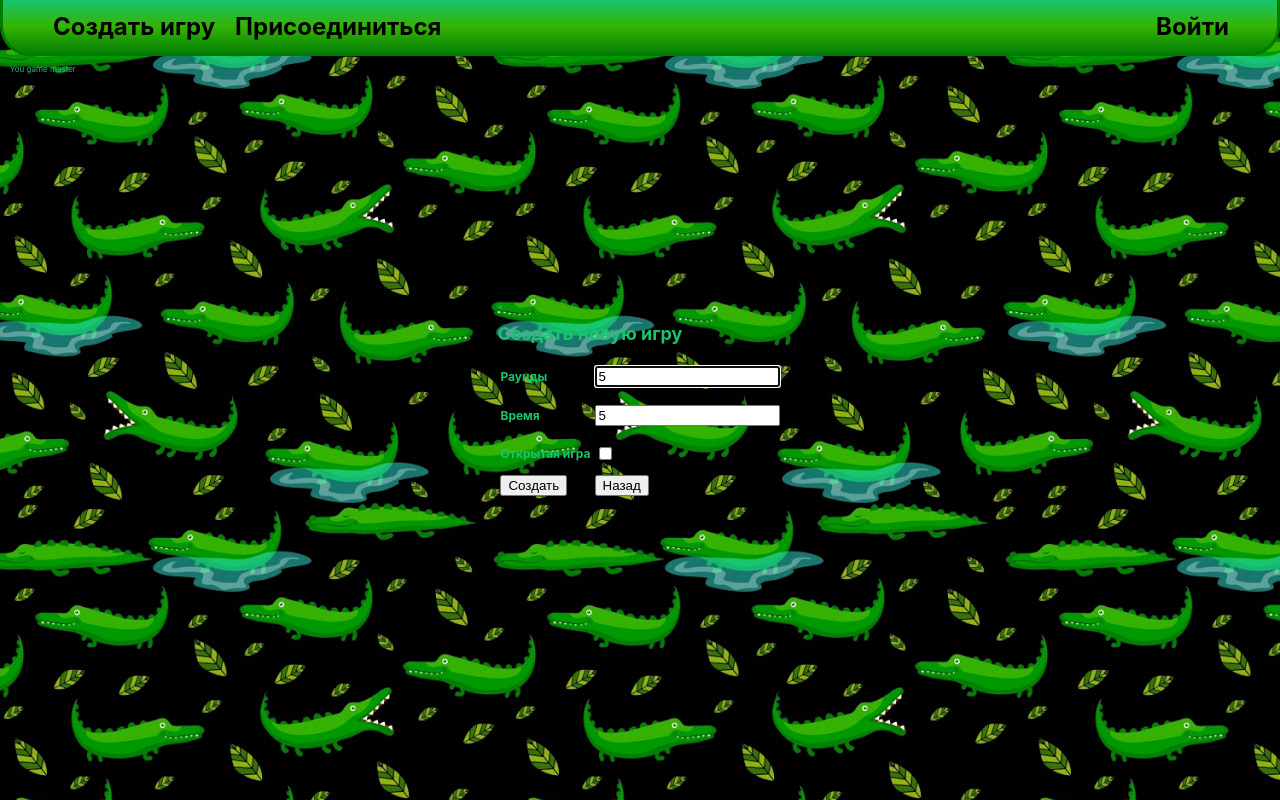
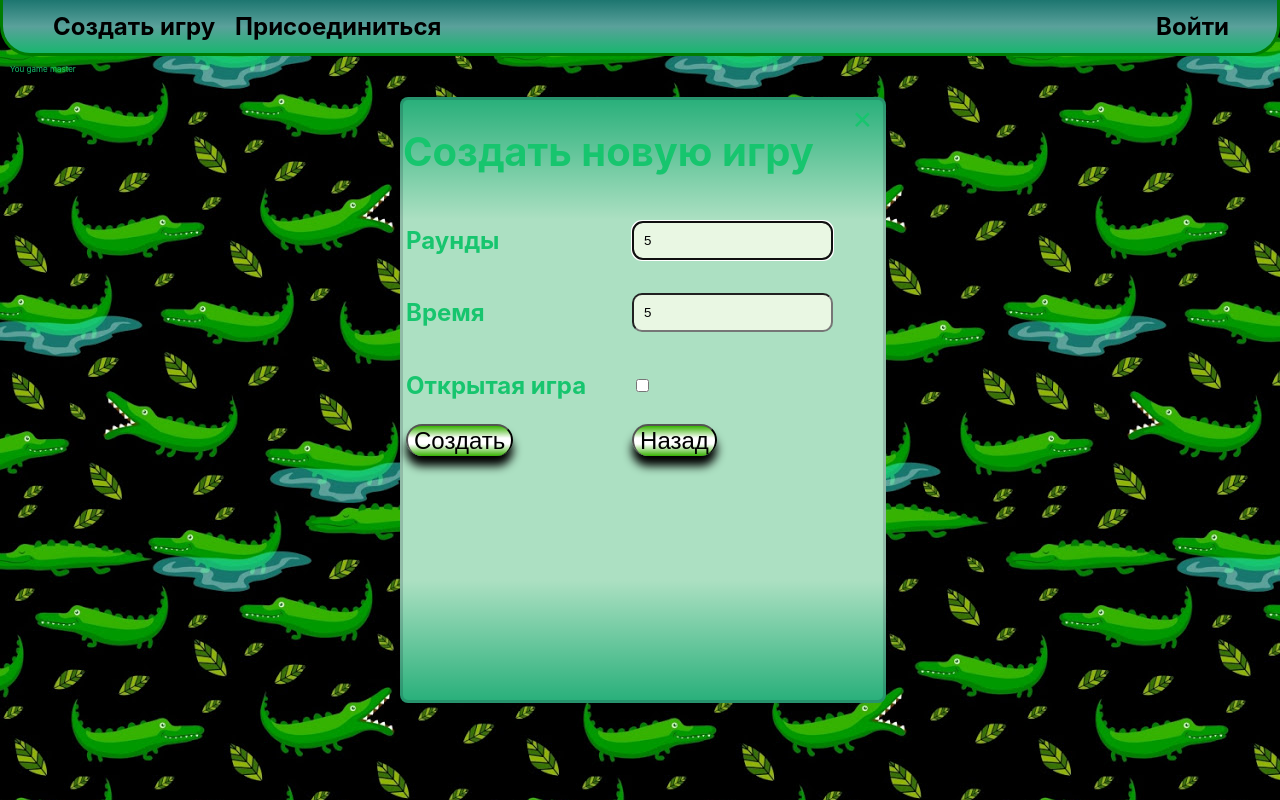
Before and after one commit to denrus99/project, a React (Create React App) app in the folder Crocodile/ClientApp/: page /GameMaster in a window 1280 px wide. Both pictures are taken after a click on the element "Создать игру". Built offline with nearby package versions, Linux system fonts and the light colour scheme.

Commit message:
Some new design

```diff
--- a/Crocodile/ClientApp/src/Components/Chat.js
+++ b/Crocodile/ClientApp/src/Components/Chat.js
@@ -92,7 +92,7 @@ export class Chat extends Component {
 
     render() {
         return (
-            <div style={{width: '20%'}}>
+            <div className="right-panel" style={{width: '20%'}}>
                 <div style={{display:'flex',flexDirection:"row"}}>
                     <div style={{margin:" 0 20px",textAlign: 'left'}}>
                         <h1>GameMaster : {Cookies.get("master")} </h1>
--- a/Crocodile/ClientApp/src/Components/GameComponent.js
+++ b/Crocodile/ClientApp/src/Components/GameComponent.js
@@ -165,7 +165,7 @@ class PaintArea extends Component {
                 <canvas ref={this.canvasRef} className="mainCanvas" onMouseOut={this.mouseOut}
                         onMouseDown={this.mouseDown}
                         onMouseUp={this.mouseOut} onMouseMove={this.moveMouse}
-                        style={{height: '640px', width: '1176px'}}/>
+                        style={{height: 'calc(100% - 1em)', width: '1176px'}}/>
             </div>
         );
     }
--- a/Crocodile/ClientApp/src/Components/HeaderComponent.js
+++ b/Crocodile/ClientApp/src/Components/HeaderComponent.js
@@ -128,14 +128,15 @@ export class HeaderComponent extends Component {
     }
 
     render() {
-        let fLink = <Popup modal trigger={<h1 className='fontStyle'>Создать игру</h1>}>
+        let fLink = <Popup contentStyle={{width: "inherit", background: "none", border: "none"}} modal trigger={<h1 className='fontStyle'>Создать игру</h1>}>
             {close => (
                 <>
+                    <div className="modal-to-games">
                         {this._closePopup = close}
                         <a className="close" onClick={close}>
                             &times;
                         </a>
-                    <h1 style={{fontSize: '18px'}}>Создать новую игру</h1>
+                        <h1>Создать новую игру</h1>
                         <table>
                             <tr>
                                 <td><h2>Раунды</h2></td>
@@ -159,17 +160,19 @@ export class HeaderComponent extends Component {
                             </tr>
                         </table>
 
+                    </div>
                 </>
             )}
         </Popup>;
-        let sLink = <Popup modal trigger={<h1 className='fontStyle'>Присоединиться</h1>}>
+        let sLink = <Popup contentStyle={{width: "inherit", background: "none", border: "none"}} modal trigger={<h1 className='fontStyle'>Присоединиться</h1>}>
             {close => (
                 <>
+                    <div className="modal-to-games">
                         {this._closePopup = close}
                         <a className="close" onClick={close}>
                             &times;
                         </a>
-                    <h1 style={{fontSize: '18px'}}>Присоединиться к игре</h1>
+                        <h1>Присоединиться к игре</h1>
                         <table>
                             <tr>
                                 <td><h2>ID</h2></td>
@@ -184,6 +187,7 @@ export class HeaderComponent extends Component {
                                 </td>
                             </tr>
                         </table>
+                    </div>
                 </>
             )}
         </Popup>;
--- a/Crocodile/ClientApp/src/Components/MainComponent.js
+++ b/Crocodile/ClientApp/src/Components/MainComponent.js
@@ -60,7 +60,7 @@ class OpenGames extends Component {
                                 <img className='arrowImg' src={backArrow} onClick={() => this.changePage(-1)} />
                                 : <div className='arrowImg' />
                         }
-                        <h1>{this.state.pageNum}</h1>
+                        {(this.state.pageNum)?<h1>this.state.pageNum</h1>:null}
                         {
                             openGames.length == 10 ?
                                 <img className='arrowImg' src={nextArrow} onClick={() => this.changePage(1)} /> :
--- a/Crocodile/ClientApp/src/Components/UserAuthProfileComponent.js
+++ b/Crocodile/ClientApp/src/Components/UserAuthProfileComponent.js
@@ -1,25 +1,34 @@
 import React, {Component} from 'react';
 import userLogo from "../images/game/account.svg";
 import Popup from "reactjs-popup";
-import { Link } from "react-router-dom";
+import {Link} from "react-router-dom";
 import * as Cookies from 'js-cookie';
 
 
+export class UserAuthProfileComponent extends Component {
+    h1 = {
+    flexDirection: "row",
+    alignItems: "center",
+    background: "linear-gradient(180deg, #37b202 0%, rgba(255, 255, 255, 1) 40%, rgba(255, 255, 255, 1) 60%, #37b202 100%)",
+    borderRadius: "1em",
+    boxShadow: "0 10px 10px #000000",
+    borderBottom: "#4A7F7C",
+    padding:"1em",
+    transition: ".5s",
+    textAlign: "center"};
 
-export class UserAuthProfileComponent extends Component {
-    h1 = {padding: '10px 0', cursor: "pointer", margin: '1em', background: '#6C8CD5'};
     render() {
         return (
-            <Popup closeOnDocumentClick position='bottom right' trigger={
+            <Popup arrowStyle={{display:"none"}} contentStyle={{background: "linear-gradient(#2ab07b 0%, #ace0c2 20%, #ace0c2 80%, #2ab07b 100%)", borderRadius: "1em"}} closeOnDocumentClick position='bottom right' trigger={
                 <div className="playerContainer" style={this.linkStyle}>
                     <h1 style={this.h1Style}>{Cookies.get("login")}</h1>
                     <img src={userLogo} style={{width: '5em', height: '5em', margin: '0 1em'}}/>
                 </div>
             }>
-                <Link to={`/user/profile/${Cookies.get("login")}`}>
+                <Link style={{textAlign:"center", color:"#000844"}} to={`/user/profile/${Cookies.get("login")}`}>
                     <a><h1 style={this.h1}>Профиль</h1></a>
                 </Link>
-                <Link to="/">
+                <Link style={{textAlign:"center", color:"#000844"}}  to="/">
                     <h1 style={this.h1} onClick={() => this.props.userLogOut()}>Выйти</h1>
                 </Link>
             </Popup>
--- a/Crocodile/ClientApp/src/Components/mainpagestyle.css
+++ b/Crocodile/ClientApp/src/Components/mainpagestyle.css
@@ -3,19 +3,25 @@
     text-align: center;
 }
 
-.OpenGamesContainer h1 {
-    font-size: 24px;
-    background: #37b202;
-    border-radius: 10px;
-    border: 2px solid #008300;
-    color: #FFFFFF;
+.rowContainer .OpenGamesContainer h1 {
+    font-size: 40px;
+    background:  linear-gradient(180deg, #1d7670 0%, #5aa19b 50%, #19b66f 100%);
+    border:3px solid #007c02;
+    border-radius: 30px;
+    padding: 20px 0;
+    color: #000844;
 }
 .OpenGamesContainer .lobbyList{
     display: flex;
     flex-direction: column;
     align-items: flex-start;
 }
-
+.rowContainer .OpenGamesContainer .rowContainer h1{
+    border:3px solid #007c02;
+    border-radius: 30px;
+    padding: 0 10px;
+    font-size: 24px;
+}
 
 .lobby {
     display: flex;
@@ -36,7 +42,7 @@
 }
 .lobby a{
     text-decoration: none;
-    color: #008300;
+    color: #000844;
 }
 
 .rowContainer {
@@ -109,3 +115,53 @@ button, button:active, button:focus {
     font-size: 24px;
     margin: 1em;
 }
+
+.modal-to-games{
+    position: relative;
+    font-size: 8px;
+    width: 60em;
+    height: 75em;
+    background: linear-gradient(#2ab07b 0%, #ace0c2 20%, #ace0c2 80%, #2ab07b 100%);
+    border-style: solid;
+    border-color: rgba(14, 11, 35, 0.17);
+    border-radius: 1em;
+    left: calc(50% - 30em);
+    display: flex;
+    flex-direction: column;
+}
+.modal-to-games h1{
+    font-size: 40px;
+}
+.modal-to-games h2{
+    font-size: 24px;
+}
+.modal-to-games input{
+    background: #e9f7e3;
+    border-radius: 10px;
+    padding: 10px;
+}
+.modal-to-games > .close {
+    z-index: 2;
+    cursor: pointer;
+    position: absolute;
+    display: block;
+    padding: 3px 5px;
+    line-height: 20px;
+    right: 5px;
+    top: 5px;
+    font-size: 32px;
+    border-radius: 18px;
+    border: none;
+}
+button{
+    font-size: 24px;
+    background: rgb(255, 255, 255);
+    background: linear-gradient(180deg, #37b202 0%, rgba(255, 255, 255, 1) 40%, rgba(255, 255, 255, 1) 60%, #37b202 100%);
+    border-radius: 1em;
+    box-shadow: 0 10px 10px #000000;
+    border-bottom: #4A7F7C;
+    transition: .5s;
+}
+button:hover{
+    box-shadow: 0 2px 2px #000000;
+}
--- a/Crocodile/ClientApp/src/files/game/style.css
+++ b/Crocodile/ClientApp/src/files/game/style.css
@@ -1,11 +1,13 @@
 .mainCanvas {
-    margin: 30px 0 0 0;
     background-color: white;
-    border: 1px solid #ccc;
+    border: 0.5em solid #898989;
+    border-radius: 10px 0 0 10px;
 }
 
 .canvas_Container {
     flex-grow: 8;
+}
+.gameContainer{
 }
 
 .fontStyle {
@@ -31,8 +33,8 @@ tr {
 
 .startGame {
     margin: 10px auto;
-    width: 100px;
-    height: 40px;
+    /*width: 100px;*/
+    /*height: 40px;*/
 }
 
 .chat_Container {
@@ -40,10 +42,14 @@ tr {
     background-color: white;
     width: 100%;
     height: 80%;
-    margin-top: 10px;
-    margin-left: 10px;
     overflow: auto;
     max-height: 600px;
+}
+
+.right-panel{
+    background: linear-gradient(#2ab07b 0%, #ace0c2 20%, #ace0c2 80%, #2ab07b 100%);
+    border-radius: 0 10px 10px 0;
+    color: #000844;
 }
 
 .gameWords {
--- a/Crocodile/ClientApp/src/style.css
+++ b/Crocodile/ClientApp/src/style.css
@@ -12,11 +12,11 @@ body {
     width: 100%;
     height:7em;
     display:flex;
-    background: linear-gradient(180deg, #17c56e 0%, #34b302 50%, #058105 100%);
+    background: linear-gradient(180deg, #1d7670 0%, #5aa19b 50%, #19b66f 100%);
     border:3px solid #007c02;
     border-top: 0;
     border-radius: 0 0 30px 30px;
-    color: #17c56e;
+    color: #000844;
 }
 
 /*.headerContainer:before{*/
@@ -44,3 +44,6 @@ body {
     opacity: 1;
     flex-direction: row;
 }
+.links h1{
+    cursor: pointer;
+}
```
Also changed, not shown: Crocodile/ClientApp/src/files/registrationForm/style.css (+38 -28 lines). Lines whose indentation alone changed are shown as unchanged.
